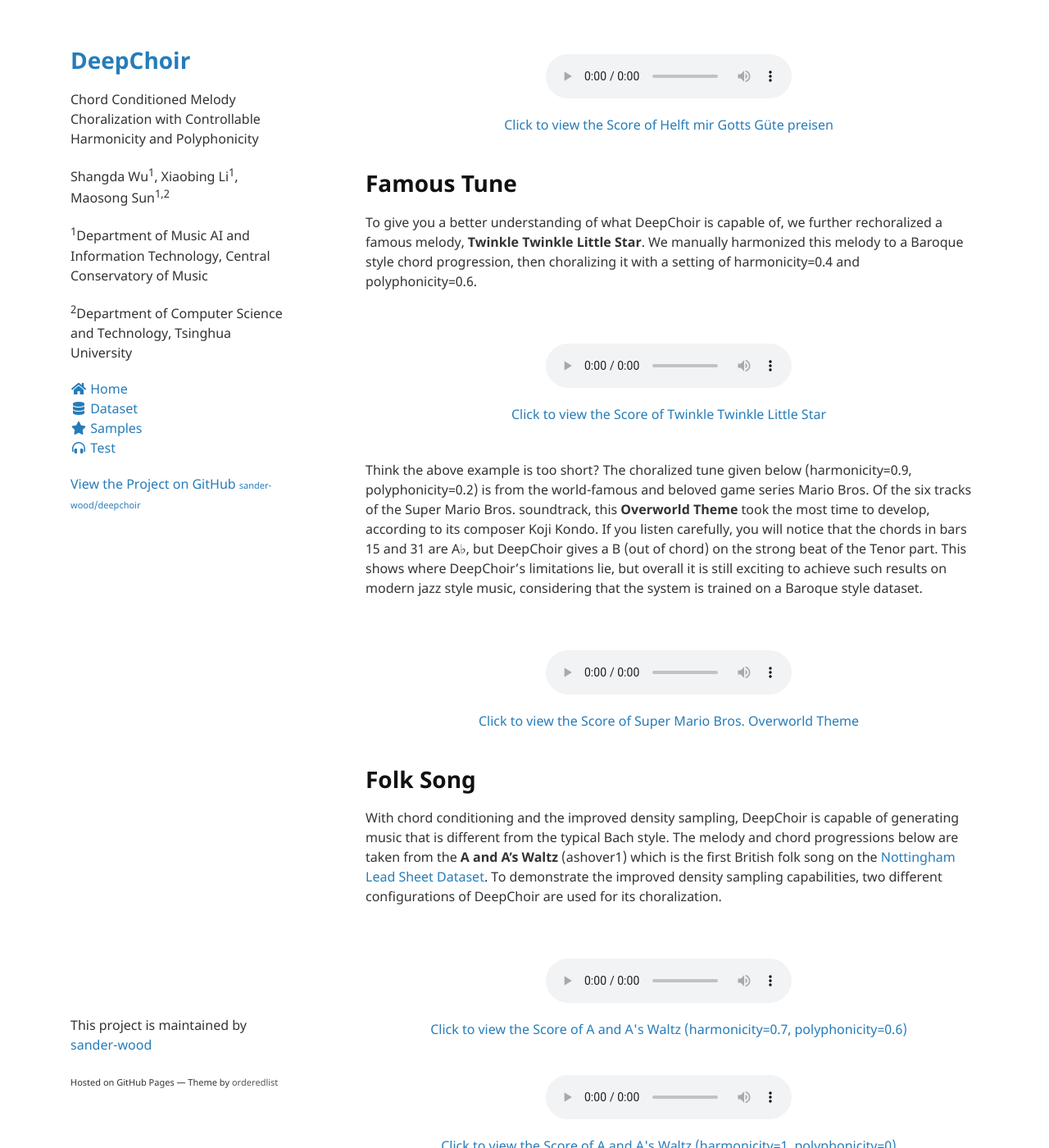
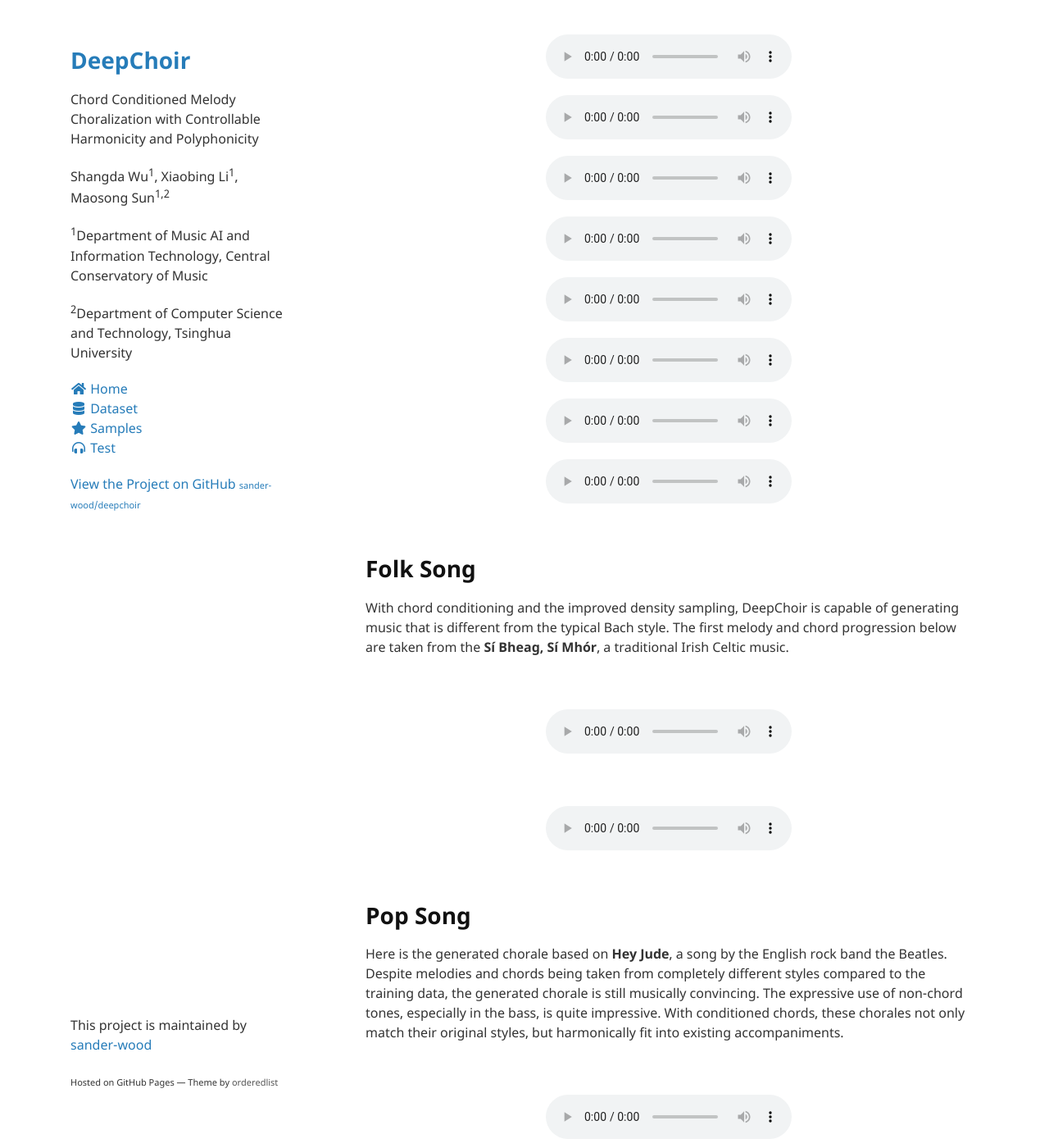
Before and after one commit to sander-wood/deepchoir, a Jekyll site: the page built from samples.md, in a window 1280 px wide and 1400 px high, scrolled down 203 px. Shown: the whole window at 82% size. Built offline with Jekyll 4.4.1, drawn with Linux system fonts in a browser that asks for light colours; nearby versions of some CDN libraries; some of the changed text lies outside the part shown.

Commit message:
Update samples.md

```diff
--- a/samples.md
+++ b/samples.md
@@ -5,38 +5,47 @@ title: Samples
 
 # Bach Chorale
 
-Like most melody choralization systems trained on JSB Chorales, DeepChoir can reproduce the style of Bach. This is an example of a rechoralization of **Helft mir Gotts Güte preisen** (A thanksgiving and prayer for the new year), where the alto, tenor and bass are generated by DeepChoir (harmonicity=0.5, polyphonicity=0.5).
+Like most melody choralization systems trained on JSB Chorales, DeepChoir can reproduce the style of Bach. This is an example of a rechoralization of **BWV 62.6**, where the alto, tenor and bass are generated by DeepChoir in various harmonicity settings.
 
 <br>
-<audio id="audio_1" src="samples/bach_chorale/088-h0.5-p0.5.mp3" type="audio/mpeg" controls controlsList="nodownload">Your browser does not support the audio element.</audio>
-<center><a id="score_1" href="samples/bach_chorale/088-h0.5-p0.5.pdf" target="_blank">Click to view the Score of Helft mir Gotts Güte preisen</a></center>
-<br>
-
-# Famous Tune
-To give you a better understanding of what DeepChoir is capable of, we further rechoralized a famous melody, **Twinkle Twinkle Little Star**. We manually harmonized this melody to a Baroque style chord progression, then choralizing it with a setting of harmonicity=0.4 and polyphonicity=0.6.
-
-<br>
-<audio id="audio_2" src="samples/famous_tune/little star-h0.4-p0.6.mp3" type="audio/mpeg" controls controlsList="nodownload">Your browser does not support the audio element.</audio>
-<center><a id="score_2" href="samples/famous_tune/little star-h0.4-p0.6.pdf" target="_blank">Click to view the Score of Twinkle Twinkle Little Star</a></center>
-<br>
-
-Think the above example is too short? The choralized tune given below (harmonicity=0.9, polyphonicity=0.2) is from the world-famous and beloved game series Mario Bros. Of the six tracks of the Super Mario Bros. soundtrack, this **Overworld Theme** took the most time to develop, according to its composer Koji Kondo. If you listen carefully, you will notice that the chords in bars 15 and 31 are A♭, but DeepChoir gives a B (out of chord) on the strong beat of the Tenor part. This shows where DeepChoir’s limitations lie, but overall it is still exciting to achieve such results on modern jazz style music, considering that the system is trained on a Baroque style dataset.
-
-<br>
-<audio id="audio_3" src="samples/famous_tune/mario-h0.9-p-0.2.mp3" type="audio/mpeg" controls controlsList="nodownload">Your browser does not support the audio element.</audio>
-<center><a id="score_3" href="samples/famous_tune/mario-h0.9-p-0.2.pdf" target="_blank">Click to view the Score of Super Mario Bros. Overworld Theme</a></center>
+<audio id="audio_1" src="samples/bach_chorale/BWV_62.6_(input).mp3" type="audio/mpeg" controls controlsList="nodownload">Your browser does not support the audio element.</audio>
+<title>Melody and Chords of BWV 62.6 (Input)</title>
+<audio id="audio_2" src="samples/bach_chorale/BWV_62.6_(ground_truth).mp3" type="audio/mpeg" controls controlsList="nodownload">Your browser does not support the audio element.</audio>
+<title>BWV 62.6 (Ground Truth)</title>
+<audio id="audio_3" src="samples/bach_chorale/BWV_62.6_(h=0.5).mp3" type="audio/mpeg" controls controlsList="nodownload">Your browser does not support the audio element.</audio>
+<title>DeepChoir-generated BWV 62.6 (h=0.5)</title>
+<audio id="audio_4" src="samples/bach_chorale/BWV_62.6_(h=0.6).mp3" type="audio/mpeg" controls controlsList="nodownload">Your browser does not support the audio element.</audio>
+<title>DeepChoir-generated BWV 62.6 (h=0.6)</title>
+<audio id="audio_5" src="samples/bach_chorale/BWV_62.6_(h=0.7).mp3" type="audio/mpeg" controls controlsList="nodownload">Your browser does not support the audio element.</audio>
+<title>DeepChoir-generated BWV 62.6 (h=0.7)</title>
+<audio id="audio_6" src="samples/bach_chorale/BWV_62.6_(h=0.8).mp3" type="audio/mpeg" controls controlsList="nodownload">Your browser does not support the audio element.</audio>
+<title>DeepChoir-generated BWV 62.6 (h=0.8)</title>
+<audio id="audio_7" src="samples/bach_chorale/BWV_62.6_(h=0.9).mp3" type="audio/mpeg" controls controlsList="nodownload">Your browser does not support the audio element.</audio>
+<title>DeepChoir-generated BWV 62.6 (h=0.9)</title>
+<audio id="audio_8" src="samples/bach_chorale/BWV_62.6_(h=1.0).mp3" type="audio/mpeg" controls controlsList="nodownload">Your browser does not support the audio element.</audio>
+<title>DeepChoir-generated BWV 62.6 (h=1.0)</title>
 <br>
 
 # Folk Song
-With chord conditioning and the improved density sampling, DeepChoir is capable of generating music that is different from the typical Bach style. The melody and chord progressions below are taken from the **A and A's Waltz** (ashover1) which is the first British folk song on the [Nottingham Lead Sheet Dataset](https://github.com/sander-wood/autoharmonizer). To demonstrate the improved density sampling capabilities, two different configurations of DeepChoir are used for its choralization.
+With chord conditioning and the improved density sampling, DeepChoir is capable of generating music that is different from the typical Bach style. The first melody and chord progression below are taken from the **Sí Bheag, Sí Mhór**, a traditional Irish Celtic music.
 
 <br>
-<audio id="audio_4" src="samples/folk_song/ashover1-h0.7-p0.6.mp3" type="audio/mpeg" controls controlsList="nodownload">Your browser does not support the audio element.</audio>
-<center><a id="score_4" href="samples/folk_song/ashover1-h0.7-p0.6.pdf" target="_blank">Click to view the Score of A and A's Waltz (harmonicity=0.7, polyphonicity=0.6)</a></center>
+<audio id="audio_9" src="samples/folk/Sí_Bheag,_Sí_Mhór_(input).mp3" type="audio/mpeg" controls controlsList="nodownload">Your browser does not support the audio element.</audio>
+<title>Melody and Chords of Sí Bheag, Sí Mhór (Input)</title>
+<br>
+<audio id="audio_10" src="samples/folk/Sí_Bheag,_Sí_Mhór_(h=0.7).mp3" type="audio/mpeg" controls controlsList="nodownload">Your browser does not support the audio element.</audio>
+<title>DeepChoir-harmonized Sí Bheag, Sí Mhór Melody and Chords (h=0.7)</title>
 <br>
 
-<audio id="audio_5" src="samples/folk_song/ashover1-h1-p0.mp3" type="audio/mpeg" controls controlsList="nodownload">Your browser does not support the audio element.</audio>
-<center><a id="score_5" href="samples/folk_song/ashover1-h1-p0.pdf" target="_blank">Click to view the Score of A and A's Waltz (harmonicity=1, polyphonicity=0)</a></center>
+# Pop Song
+Here is the generated chorale based on **Hey Jude**, a song by the English rock band the Beatles. Despite melodies and chords being taken from completely different styles compared to the training data, the generated chorale is still musically convincing. The expressive use of non-chord tones, especially in the bass, is quite impressive. With conditioned chords, these chorales not only match their original styles, but harmonically fit into existing accompaniments.
+
+<br>
+<audio id="audio_11" src="samples/pop/Hey_Jude_(input).mp3" type="audio/mpeg" controls controlsList="nodownload">Your browser does not support the audio element.</audio>
+<title>Melody and Chords of Hey Jude (Input)</title>
+<br>
+<audio id="audio_12" src="samples/pop/Hey_Jude_(h=0.8).mp3" type="audio/mpeg" controls controlsList="nodownload">Your browser does not support the audio element.</audio>
+<title>DeepChoir-harmonized Hey Jude (h=0.8)</title>
 <br>
 
 # Symphony
@@ -48,6 +57,10 @@ This music is created as follows. We first chordify the piano accompaniment part
 **AI Maria** is accepted for inclusion in the ICMA Music Showcase 2022 Asia.
 
 <br>
-<audio id="audio_6" src="samples/symphony/AI Maria.mp3" type="audio/mpeg" controls controlsList="nodownload">Your browser does not support the audio element.</audio>
-<center><a id="score_6" href="samples/symphony/AI Maria.pdf" target="_blank">Click to view the Score of AI Maria</a></center>
+<audio id="audio_13" src="samples/symphony/Ave_Maria_(original).mp3" type="audio/mpeg" controls controlsList="nodownload">Your browser does not support the audio element.</audio>
+<title>Ave Maria (Original)</title>
 <br>
+<br>
+<audio id="audio_14" src="samples/symphony/AI_Maria_(co-composed).mp3" type="audio/mpeg" controls controlsList="nodownload">Your browser does not support the audio element.</audio>
+<title>AI Maria (Co-composed)</title>
+<br>
```
